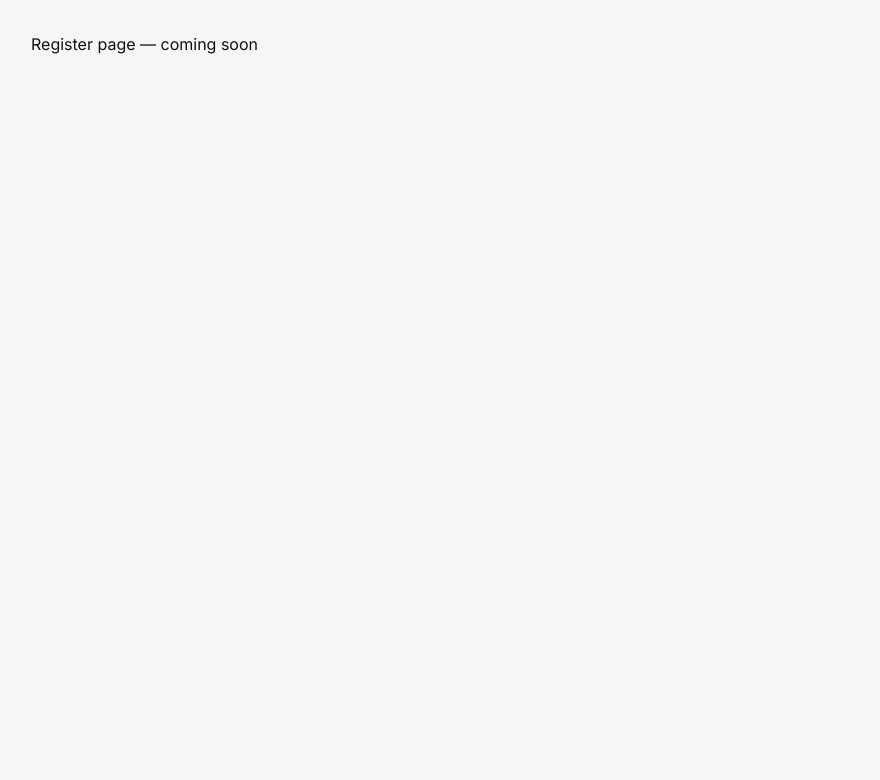
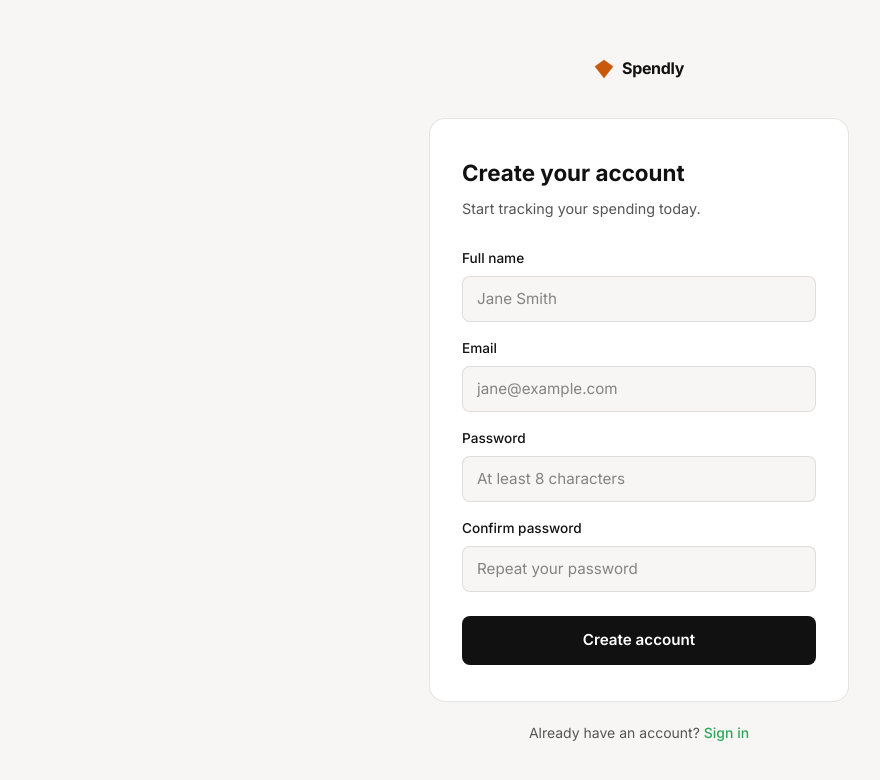
Before and after one commit to fullstackcurvv/spendly1, a React (Vite) app in the folder frontend/: page /register in a window 1280 px wide. Shown: the top 780 px of the page, without its empty margins (1-881 px from the left). Built offline with nearby package versions, Linux system fonts and the light colour scheme.

Commit message:
added 03-registration

```diff
--- a/frontend/src/app/App.tsx
+++ b/frontend/src/app/App.tsx
@@ -3,6 +3,7 @@ import { BrowserRouter, Routes, Route } from 'react-router'
 import { LandingPage } from './LandingPage'
 import { TermsPage } from './TermsPage'
 import { PrivacyPage } from './PrivacyPage'
+import { RegisterPage } from './RegisterPage'
 
 function getInitialTheme(): 'light' | 'dark' {
   const stored = localStorage.getItem('theme')
@@ -30,7 +31,7 @@ export default function App() {
         />
         {/* Placeholder routes — pages to be implemented */}
         <Route path="/login" element={<div style={{ padding: '2rem' }}>Login page — coming soon</div>} />
-        <Route path="/register" element={<div style={{ padding: '2rem' }}>Register page — coming soon</div>} />
+        <Route path="/register" element={<RegisterPage />} />
         <Route path="/terms" element={<TermsPage theme={theme} onToggleTheme={toggleTheme} />} />
         <Route path="/policy" element={<PrivacyPage theme={theme} onToggleTheme={toggleTheme} />} />
       </Routes>
--- /dev/null
+++ b/frontend/src/app/RegisterPage.tsx
@@ -0,0 +1,325 @@
+import { useState } from 'react'
+import { Link, useNavigate } from 'react-router'
+import axios from 'axios'
+import api from '../lib/api'
+import { SpendlyLogo } from './components/landing/SpendlyLogo'
+
+interface FormState {
+  name: string
+  email: string
+  password: string
+  confirmPassword: string
+}
+
+export function RegisterPage() {
+  const navigate = useNavigate()
+  const [form, setForm] = useState<FormState>({
+    name: '',
+    email: '',
+    password: '',
+    confirmPassword: '',
+  })
+  const [error, setError] = useState<string | null>(null)
+  const [loading, setLoading] = useState(false)
+
+  function handleChange(e: React.ChangeEvent<HTMLInputElement>) {
+    setForm((prev) => ({ ...prev, [e.target.name]: e.target.value }))
+  }
+
+  async function handleSubmit(e: React.FormEvent) {
+    e.preventDefault()
+
+    if (form.password !== form.confirmPassword) {
+      setError('Passwords do not match')
+      return
+    }
+
+    setLoading(true)
+    setError(null)
+
+    try {
+      const response = await api.post('/auth/register', {
+        name: form.name,
+        email: form.email,
+        password: form.password,
+      })
+      localStorage.setItem('token', response.data.token)
+      localStorage.setItem('user', JSON.stringify(response.data.user))
+      navigate('/dashboard')
+    } catch (err) {
+      if (axios.isAxiosError(err)) {
+        const status = err.response?.status
+        const data = err.response?.data
+        if (status === 409) {
+          setError(data?.error ?? 'Email already registered.')
+        } else if (status === 400 && data?.errors) {
+          const firstError = Object.values(data.errors as Record<string, string>)[0]
+          setError(firstError ?? 'Please check your input.')
+        } else {
+          setError('Something went wrong. Please try again.')
+        }
+      } else {
+        setError('Something went wrong. Please try again.')
+      }
+    } finally {
+      setLoading(false)
+    }
+  }
+
+  return (
+    <div
+      style={{
+        minHeight: '100vh',
+        backgroundColor: 'var(--page-bg)',
+        display: 'flex',
+        flexDirection: 'column',
+        alignItems: 'center',
+        justifyContent: 'center',
+        padding: '24px',
+      }}
+    >
+      <div
+        style={{
+          width: '100%',
+          maxWidth: '420px',
+        }}
+      >
+        {/* Logo */}
+        <div style={{ textAlign: 'center', marginBottom: '32px' }}>
+          <Link to="/" style={{ display: 'inline-block' }}>
+            <SpendlyLogo />
+          </Link>
+        </div>
+
+        {/* Card */}
+        <div
+          style={{
+            backgroundColor: 'var(--card-bg)',
+            border: '1px solid var(--border)',
+            borderRadius: '16px',
+            padding: '36px 32px',
+          }}
+        >
+          <h1
+            style={{
+              fontSize: '1.4rem',
+              fontWeight: 700,
+              color: 'var(--text-primary)',
+              margin: '0 0 6px',
+            }}
+          >
+            Create your account
+          </h1>
+          <p
+            style={{
+              fontSize: '0.9rem',
+              color: 'var(--text-secondary)',
+              margin: '0 0 28px',
+            }}
+          >
+            Start tracking your spending today.
+          </p>
+
+          <form onSubmit={handleSubmit} noValidate>
+            {/* Name */}
+            <div style={{ marginBottom: '16px' }}>
+              <label
+                htmlFor="name"
+                style={{
+                  display: 'block',
+                  fontSize: '0.85rem',
+                  fontWeight: 500,
+                  color: 'var(--text-primary)',
+                  marginBottom: '6px',
+                }}
+              >
+                Full name
+              </label>
+              <input
+                id="name"
+                name="name"
+                type="text"
+                autoComplete="name"
+                value={form.name}
+                onChange={handleChange}
+                placeholder="Jane Smith"
+                style={{
+                  width: '100%',
+                  padding: '10px 14px',
+                  fontSize: '0.95rem',
+                  color: 'var(--text-primary)',
+                  backgroundColor: 'var(--page-bg)',
+                  border: '1px solid var(--border)',
+                  borderRadius: '8px',
+                  outline: 'none',
+                  boxSizing: 'border-box',
+                }}
+              />
+            </div>
+
+            {/* Email */}
+            <div style={{ marginBottom: '16px' }}>
+              <label
+                htmlFor="email"
+                style={{
+                  display: 'block',
+                  fontSize: '0.85rem',
+                  fontWeight: 500,
+                  color: 'var(--text-primary)',
+                  marginBottom: '6px',
+                }}
+              >
+                Email
+              </label>
+              <input
+                id="email"
+                name="email"
+                type="email"
+                autoComplete="email"
+                value={form.email}
+                onChange={handleChange}
+                placeholder="jane@example.com"
+                style={{
+                  width: '100%',
+                  padding: '10px 14px',
+                  fontSize: '0.95rem',
+                  color: 'var(--text-primary)',
+                  backgroundColor: 'var(--page-bg)',
+                  border: '1px solid var(--border)',
+                  borderRadius: '8px',
+                  outline: 'none',
+                  boxSizing: 'border-box',
+                }}
+              />
+            </div>
+
+            {/* Password */}
+            <div style={{ marginBottom: '16px' }}>
+              <label
+                htmlFor="password"
+                style={{
+                  display: 'block',
+                  fontSize: '0.85rem',
+                  fontWeight: 500,
+                  color: 'var(--text-primary)',
+                  marginBottom: '6px',
+                }}
+              >
+                Password
+              </label>
+              <input
+                id="password"
+                name="password"
+                type="password"
+                autoComplete="new-password"
+                value={form.password}
+                onChange={handleChange}
+                placeholder="At least 8 characters"
+                style={{
+                  width: '100%',
+                  padding: '10px 14px',
+                  fontSize: '0.95rem',
+                  color: 'var(--text-primary)',
+                  backgroundColor: 'var(--page-bg)',
+                  border: '1px solid var(--border)',
+                  borderRadius: '8px',
+                  outline: 'none',
+                  boxSizing: 'border-box',
+                }}
+              />
+            </div>
+
+            {/* Confirm password */}
+            <div style={{ marginBottom: '24px' }}>
+              <label
+                htmlFor="confirmPassword"
+                style={{
+                  display: 'block',
+                  fontSize: '0.85rem',
+                  fontWeight: 500,
+                  color: 'var(--text-primary)',
+                  marginBottom: '6px',
+                }}
+              >
+                Confirm password
+              </label>
+              <input
+                id="confirmPassword"
+                name="confirmPassword"
+                type="password"
+                autoComplete="new-password"
+                value={form.confirmPassword}
+                onChange={handleChange}
+                placeholder="Repeat your password"
+                style={{
+                  width: '100%',
+                  padding: '10px 14px',
+                  fontSize: '0.95rem',
+                  color: 'var(--text-primary)',
+                  backgroundColor: 'var(--page-bg)',
+                  border: '1px solid var(--border)',
+                  borderRadius: '8px',
+                  outline: 'none',
+                  boxSizing: 'border-box',
+                }}
+              />
+            </div>
+
+            {/* Inline error */}
+            {error && (
+              <p
+                style={{
+                  fontSize: '0.875rem',
+                  color: 'var(--destructive)',
+                  margin: '0 0 16px',
+                }}
+              >
+                {error}
+              </p>
+            )}
+
+            {/* Submit */}
+            <button
+              type="submit"
+              disabled={loading}
+              style={{
+                width: '100%',
+                padding: '12px',
+                fontSize: '0.95rem',
+                fontWeight: 600,
+                color: 'var(--btn-primary-text)',
+                backgroundColor: loading ? 'var(--text-muted)' : 'var(--btn-primary-bg)',
+                border: 'none',
+                borderRadius: '8px',
+                cursor: loading ? 'not-allowed' : 'pointer',
+              }}
+            >
+              {loading ? 'Creating account…' : 'Create account'}
+            </button>
+          </form>
+        </div>
+
+        {/* Sign-in link */}
+        <p
+          style={{
+            textAlign: 'center',
+            marginTop: '20px',
+            fontSize: '0.875rem',
+            color: 'var(--text-secondary)',
+          }}
+        >
+          Already have an account?{' '}
+          <Link
+            to="/login"
+            style={{
+              color: 'var(--brand-green)',
+              fontWeight: 500,
+            }}
+          >
+            Sign in
+          </Link>
+        </p>
+      </div>
+    </div>
+  )
+}
--- /dev/null
+++ b/frontend/src/lib/api.ts
@@ -0,0 +1,15 @@
+import axios from 'axios'
+
+const api = axios.create({
+  baseURL: '/api',
+})
+
+api.interceptors.request.use((config) => {
+  const token = localStorage.getItem('token')
+  if (token) {
+    config.headers.Authorization = `Bearer ${token}`
+  }
+  return config
+})
+
+export default api
--- a/frontend/src/styles/theme.css
+++ b/frontend/src/styles/theme.css
@@ -15,6 +15,7 @@
   --btn-primary-text: #ffffff;
   --btn-ghost-border: rgba(0, 0, 0, 0.2);
   --logo-icon:        #c8580a;
+  --destructive:      #d4183d;
 
   --cat-bills:        #2ca85a;
   --cat-food:         #e8a020;
```
Also changed, not shown: frontend/package.json (+4 -3 lines), 1 other file (tests, documents, lock files or other folders).
